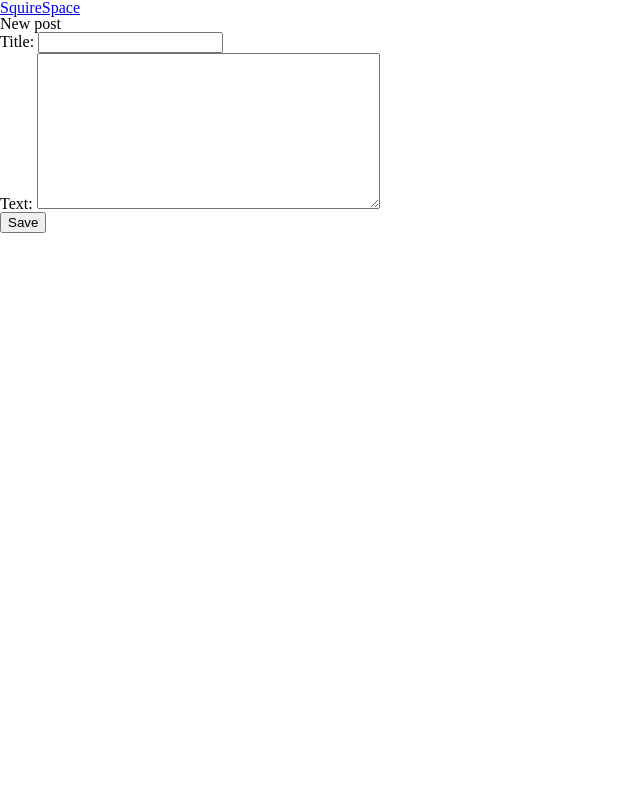
After one commit to DaynaLacoursiere/cmput404-project, a Django app: page /post/new/ in a window 1280 px wide. The commit adds this page. Shown: the whole page, without its empty margins (0-640 px from the left). Run offline with Django 3.2, Linux system fonts and the light colour scheme.

Commit message:
added forms, post deletion, comments

```diff
--- a/squirespace/blog/admin.py
+++ b/squirespace/blog/admin.py
@@ -2,6 +2,7 @@ from django.contrib import admin
 
 # Register your models here.
 from django.contrib import admin
-from .models import Post
+from .models import Post, Comment
 
+admin.site.register(Comment)
 admin.site.register(Post)
--- /dev/null
+++ b/squirespace/blog/forms.py
@@ -0,0 +1,15 @@
+from django import forms
+
+from .models import Post, Comment
+
+class PostForm(forms.ModelForm):
+
+    class Meta:
+        model = Post
+        fields = ('title', 'text',)
+
+class CommentForm(forms.ModelForm):
+
+    class Meta:
+        model = Comment
+        fields = ('text',)
--- a/squirespace/blog/models.py
+++ b/squirespace/blog/models.py
@@ -20,3 +20,12 @@ class Post(models.Model):
 
 	def __str__(self):
 		return self.title
+
+class Comment(models.Model):
+    post = models.ForeignKey('blog.Post', related_name='comments')
+    author = models.ForeignKey('auth.User')
+    text = models.TextField()
+    created_date = models.DateTimeField(default=timezone.now)
+
+    def __str__(self):
+        return self.text
--- /dev/null
+++ b/squirespace/blog/templates/blog/base.html
@@ -0,0 +1,18 @@
+<html>
+
+{% load staticfiles %}
+<link href="{% static "css/theme.css" %}" rel="stylesheet">
+
+<!-- Comment this out to see things normally. Ooer css is great for testing.-->
+<!-- <link href="{% static "css/ooer.css" %}" rel="stylesheet"> -->
+
+<body>
+    <h1><a href="/">SquireSpace</a></h1>
+    <div class="content">
+        <div class="row">
+            {% block content %}
+            {% endblock %}
+        </div>
+    </div>
+</body>
+</html>
--- /dev/null
+++ b/squirespace/blog/templates/blog/post_edit.html
@@ -0,0 +1,9 @@
+{% extends 'blog/base.html' %}
+
+{% block content %}
+    <h1>New post</h1>
+    <form method="POST" class="post-form">{% csrf_token %}
+        {{ form.as_p }}
+        <button type="submit" class="save btn btn-default">Save</button>
+    </form>
+{% endblock %}
--- a/squirespace/blog/urls.py
+++ b/squirespace/blog/urls.py
@@ -3,4 +3,9 @@ from . import views
 
 urlpatterns = [
 	url(r'^$', views.post_list, name='post_list'),
+	url(r'^post/(?P<pk>\d+)/$', views.post_detail, name='post_detail'),
+	url(r'^post/new/$', views.post_new, name='post_new'),
+	url(r'^post/(?P<pk>\d+)/edit/$', views.post_edit, name='post_edit'),
+	url(r'^post/(?P<pk>\d+)/delete/$', views.post_delete, name='post_delete'),
+	url(r'^post/(?P<pk>\d+)/comment/$', views.add_comment_to_post, name='add_comment_to_post'),
 ]
--- a/squirespace/blog/views.py
+++ b/squirespace/blog/views.py
@@ -1,7 +1,62 @@
-from django.shortcuts import render
+from django.shortcuts import render, get_object_or_404, redirect
 from django.utils import timezone
 from .models import Post
+from .forms import PostForm, CommentForm
 
 def post_list(request):
     posts = Post.objects.filter(published_date__lte=timezone.now()).order_by('published_date')
     return render(request, 'blog/post_list.html', {'posts': posts})
+
+def post_detail(request, pk):
+    post = get_object_or_404(Post, pk=pk)
+    return render(request, 'blog/post_with_comments.html', {'post': post})
+
+def post_new(request):
+    form = PostForm()
+    return render(request, 'blog/post_edit.html', {'form': form})
+
+def post_new(request):
+    if request.method == "POST":
+        form = PostForm(request.POST)
+        if form.is_valid():
+            post = form.save(commit=False)
+            post.author = request.user
+            post.published_date = timezone.now()
+            post.save()
+            return redirect('post_detail', pk=post.pk)
+    else:
+        form = PostForm()
+    return render(request, 'blog/post_edit.html', {'form': form})
+
+def post_edit(request, pk):
+    post = get_object_or_404(Post, pk=pk)
+    if request.method == "POST":
+        form = PostForm(request.POST, instance=post)
+        if form.is_valid():
+            post = form.save(commit=False)
+            post.author = request.user
+            post.published_date = timezone.now()
+            post.save()
+            return redirect('post_detail', pk=post.pk)
+    else:
+        form = PostForm(instance=post)
+    return render(request, 'blog/post_edit.html', {'form': form})
+
+def post_delete(request, pk):
+    post = get_object_or_404(Post, pk=pk)
+    post.delete()
+    return redirect('post_list')
+
+def add_comment_to_post(request, pk):
+    post = get_object_or_404(Post, pk=pk)
+    if request.method == "POST":
+        form = CommentForm(request.POST)
+        if form.is_valid():
+            comment = form.save(commit=False)
+            comment.post = post
+            comment.author = request.user
+            comment.save()
+            return redirect('post_detail', pk=post.pk)
+    else:
+        form = CommentForm()
+    return render(request, 'blog/add_comment.html', {'form': form})
--- a/squirespace/squirespace/settings.py
+++ b/squirespace/squirespace/settings.py
@@ -40,7 +40,7 @@ INSTALLED_APPS = [
     'blog',
 ]
 
-MIDDLEWARE = [
+MIDDLEWARE_CLASSES = [
     'django.middleware.security.SecurityMiddleware',
     'django.contrib.sessions.middleware.SessionMiddleware',
     'django.middleware.common.CommonMiddleware',
@@ -106,7 +106,7 @@ AUTH_PASSWORD_VALIDATORS = [
 
 LANGUAGE_CODE = 'en-us'
 
-TIME_ZONE = 'UTC'
+TIME_ZONE = 'Canada/Mountain'
 
 USE_I18N = True
 
```
Also changed, not shown: squirespace/blog/templates/blog/add_comment.html (added, +9 -0 lines), squirespace/blog/templates/blog/post_list.html (+13 -20 lines), squirespace/blog/templates/blog/post_with_comments.html (added, +22 -0 lines), squirespace/blog/migrations/0002_comment.py (added), squirespace/blog/migrations/0003_auto_20161023_1820.py (added), squirespace/db.sqlite3, 1 other file.
